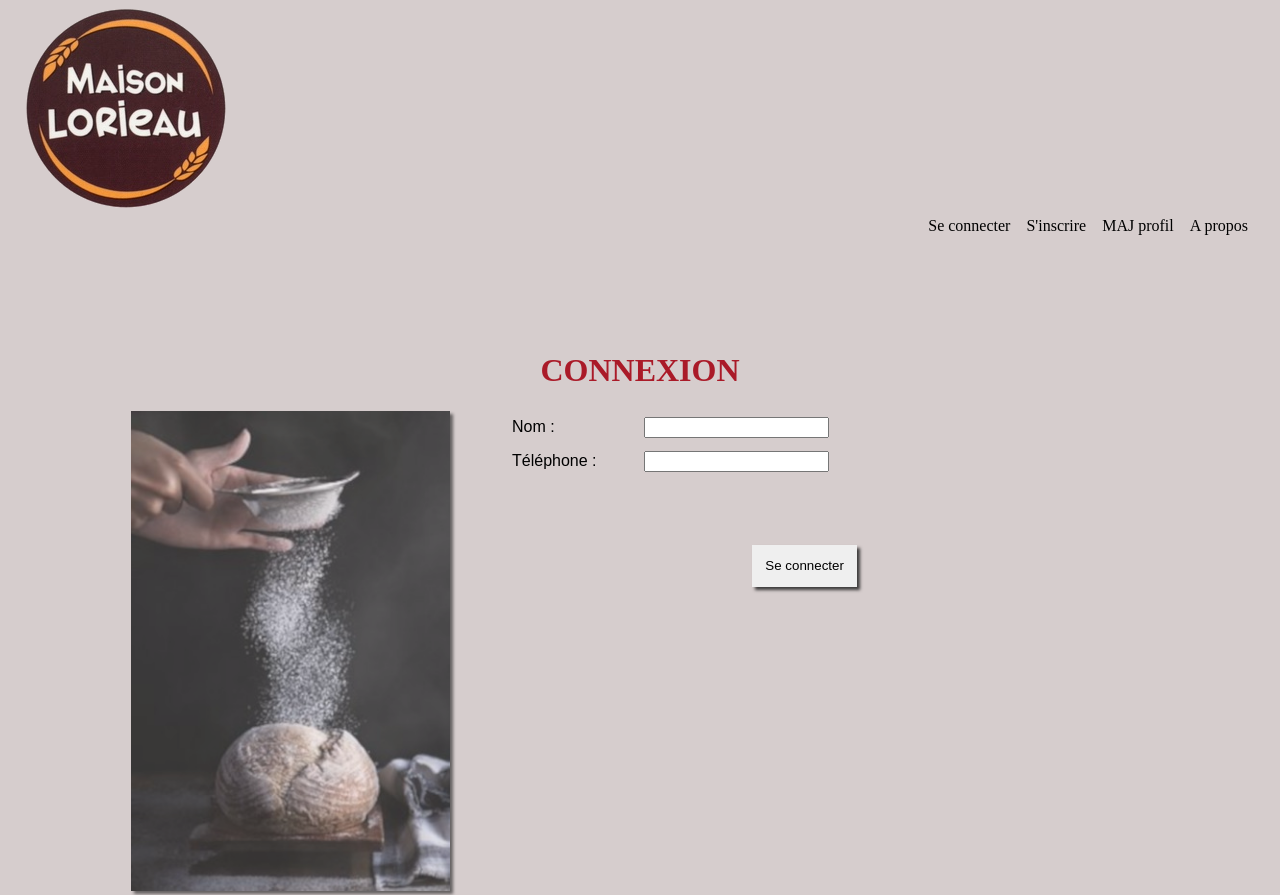
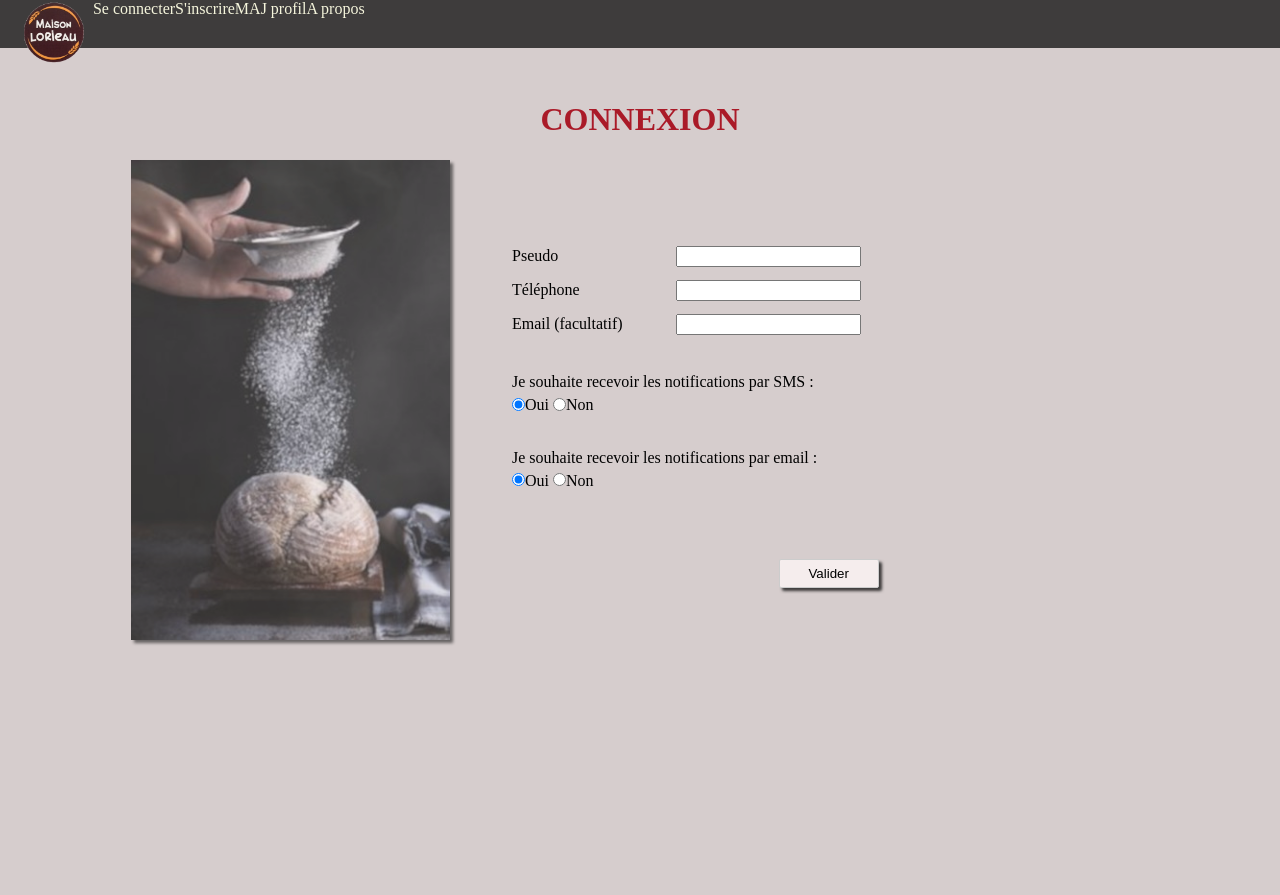
Before and after one commit to cathlm/uml-boulangerie, a plain HTML site: page pageConnexion.html in a window 1280 px wide. After the commit the page ends 800 px from the top, so only its background shows below. Drawn offline with Linux system fonts and the light colour scheme; a web font is replaced by a local one.

Commit message:
reprise et modif commit du 04.06

```diff
--- a/pageConnexion.html
+++ b/pageConnexion.html
@@ -7,30 +7,23 @@
     <meta http-equiv="Compatible X-UA" content="ie = bord" />
     <title> BOULANGERIE LORIEAU ENVOI DE SMS </title>
     <link rel="stylesheet" href="/public/css/style.css" />
-    <link rel="stylesheet" href="/public/css/pageConnexion.css" />
-
 </head>
 
 <body class="bodyConnexion">
 
-    <nav>
-            <div class="logo">
+    <nav class="navPageN">
+            <div class="logoPageN">
                     <img src="images/logo.png" alt="Logo"/>
             </div>
 
-            <div class = "connexEtc">
+            <div class = "menuPageN">
                 <a href="pageConnexion.html"> Se connecter </a>
                 <a href="pageInscription.html"> S'inscrire </a>
                 <a href="pageMajProfil.html"> MAJ profil </a>
                 <a href="pageApropos.html"> A propos </a>
 
             </div>
-
-            <div class = "enTete">
-
-
-            </div>
-        </nav>
+    </nav>
 
 
 
@@ -42,22 +35,32 @@
         <img src="images/fondPageConnect.jpg" alt="farine">
     </div>
 
-    <div class="Formulaire">
-        <form action="/">
-            <label for="nom">Nom :</label>
-            <input type="text" name="nom"><br>
 
+    <div class="formulaire">
 
-            <label for="tel">Téléphone :</label>
-            <input type="text" name="tel"><br>
+        <form action="/inscription" method="POST">
+            <label for="pseudo">Pseudo </label>
+            <input type="text" name="pseudo"><br>
+            <label for="telephone">Téléphone</label>
+            <input type="text" name="telephone"><br>
+            <label for="mail">Email (facultatif)</label>
+            <input type="email" name="mail"><br>
 
-            <button type="submit">Se connecter</button>
+            <p>Je souhaite recevoir les notifications par SMS :</p>
+            <input type="radio" name="recevoirSms" value="1" checked>Oui
+            <input type="radio" name="recevoirSms" value="0">Non
 
+            <p>Je souhaite recevoir les notifications par email :</p>
+            <input type="radio" name="recevoirMail" value="1" checked>Oui
+            <input type="radio" name="recevoirMail" value="0">Non<br>
+
+            <button type="submit">Valider</button>
         </form>
     </div>
 </div>
 
 
+
 </body>
 
 </html>
--- a/public/css/essaiConnexion.css
+++ b/public/css/essaiConnexion.css
@@ -1,39 +1,17 @@
+/* ==============================================================================
+=================================================================  PAGE CONNEXION
+================================================================================= */
 
 
-
-nav {
+.pageConnexion {
     display: flex;
-    flex-flow: row;
-    flex-wrap: wrap;
-    height: 60px;
-   }
-
-.connexEtc {
-    display: inline-block;
-    text-align: right;
-    margin-right: 2em;
-    }
-
-.navImg {
-    width: 70%;
-}
-
-.imgNav {
-    margin: 0;
-    padding: 0;
-    border-radius: 50%;
-    position: absolute;
-    height: 5em;
-}
-
-.pageConnexImg {
-  width: 40%;
-  padding-left: 10%;
+    flex-flow: row wrap;
 
 }
+.pageConnexion Img {
+  width: 30%;
+}
 .pageConnexImg img {
-  /* margin: 0 auto; */
-
     height: 30em;
     opacity: 0.75;
     box-shadow: 3px 3px 3px #3e3c3c;
@@ -41,32 +19,41 @@ nav {
 }
 
 .formulaire {
-
-    top: 10em;
-    margin: 2em;
+    top: 20em;
     display: inline-block;
-    margin: auto auto auto 5em;
 }
 
 
 label {
     display: inline-block;
-    min-width: 8em;
-    font: 1rem 'luissSans-Regular', sans-serif;
+    min-width: 10em;
 }
 
-input,
-label {
+input, label {
     margin: .4rem 0;
 }
 
 button {
+    padding:6px 0 6px 0;
+    font:bold 13px Arial;
+    background:#f5f5f5;
+    color:#555;
+    border-radius:2px;
+    width:100px;
+    border:1px solid #ccc;
+    box-shadow:1px 1px 3px #999;
     transition: 1s;
-    padding: 1em;
-    background-color: ##d6cdcd;
+    box-shadow: 3px 3px 3px #3e3c3c;
+
+
+
+
+/*
+    transition: 1s;
+    padding: 2em;
+    background-color: #d6cdcd;
     border: none;
-    box-shadow: 3px 3px 3px #3e3c3c;
-    margin: 5em 0 0 18em;
+    margin: 5em 0 0 18em; */
 }
 button:hover {
     transition: .2s;
--- a/public/css/pageConnexion.css
+++ b/public/css/pageConnexion.css
@@ -1,37 +1,14 @@
-@font-face {
-    font-family: 'luissSans-Regular';
-    src: url("../fonts/luiss/LuissSans-Regular.otf");
-}
-
-.bodyAbonnement {
-    background-color: d6cdcd9;
-}
-
-
-h2 {
-    color: #aa1a28;
-    text-align: center;
-    margin-top: 2em;
-}
-
-p {
-    text-align: center;
-}
-
-
-
 
 .pageConnexion {
-    font-family: 'luissSans-Regular', serif;
     display: flex;
-    flex-flow: row   wrap;
+    flex-flow: row wrap;
+
 }
 .pageConnexImg {
   width: 40%;
   padding-left: 10%;
 }
 .pageConnexImg img {
-  /* margin: 0 auto; */
     height: 30em;
     opacity: 0.75;
     box-shadow: 3px 3px 3px #3e3c3c;
@@ -39,23 +16,36 @@ p {
 }
 
 .formulaire {
-    padding: 2em;
-    display: inline-block;
-    margin: auto auto auto 5em;
+
+    margin: 5em 0 0 0;
 }
 
-
+.formulaire p{
+    text-align: left;
+    margin-top: 2em;
+}
 label {
     display: inline-block;
-    min-width: 8em;
-    font: 1rem 'luissSans-Regular', sans-serif;
+    min-width: 10em;
+    font: 1rem;
 }
 
 input,
 label {
     margin: .4rem 0;
 }
-
+button {
+    padding:6px 0 6px 0;
+    background-color: #f5eded;
+    color: black;
+    border-radius:2px;
+    width:100px;
+    border:1px solid #ccc;
+    transition: 1s;
+    box-shadow: 3px 3px 3px #3e3c3c;
+    margin: 5em 0 0 20em;
+}
+/*
 button {
     transition: 1s;
     padding: 1em;
@@ -63,9 +53,10 @@ button {
     border: none;
     box-shadow: 3px 3px 3px #3e3c3c;
     margin: 5em 0 0 18em;
-}
+} */
 button:hover {
     transition: .2s;
     background-color: #aa1a28;
     cursor: pointer;
-}
+    color: whitesmoke;
+   }
--- a/public/css/style.css
+++ b/public/css/style.css
@@ -21,7 +21,7 @@ body, div, p, a, ul, li, nav, form  {
 
 body {
     background-color: #d6cdcd;
-    font-family: luiss, serif;
+    font-family: 'luissSans-regular', serif;
 }
 
 a {
@@ -30,7 +30,7 @@ a {
 }
 
 h1 {
-    padding-top: 2em;
+    padding-top: 1em;
 }
 
 li {
@@ -49,61 +49,158 @@ h2 {
 
 }
 
-/*                                                               EN TETE*/
+/* ===========================================================================
+ ==========================================================EN-TETE PAGE ACCUEIL
+ ============================================================================== */
+
 .enTete {
-    margin-top: 2em;
     display: flex;
     flex-flow: row wrap;
     align-items: center;
     justify-content: space-around;
-  }
+}
+
+.menu {
+    display: flex;
+    justify-content: flex-end;
+    margin-right: 8.3em;
+    }
+
+.photoDevanture img {
+    size: 120%;
+ }
+
+/* ===========================================================================
+ ==========================================================EN-TETE AUTRES PAGES
+ ============================================================================== */
 
 .navPage1  {
-    padding-bottom: 1em;
+    padding-bottom: 0.5em;
     padding-left: 1em;
     background-color: #3e3c3c;
     color: beige;
 }
-
-
 .navPage1 p {
     font-size: 300%;
   }
 .navPage1 img {
     height: 6em;
+    padding: 1.3em;
+    box-shadow: 3px 3px 3px #3e3c3c;
 }
 
 
-.connexEtc {
+
+.navPageN {
+    display: flex;
+    flex-flow: row wrap;
+    padding-bottom: 1em;
+    padding-left: 1em;
+    background-color: #3e3c3c;
+    color: beige;
+    height: 3em;
+}
+
+.navPageN img {
+    height: 4em;
+}
+
+
+.menuPageN {
     display: flex;
     justify-content: flex-end;
-    margin-right: 2em;
-    }
+}
 
-.connexEtc a {
-    margin-left: 1em;
-}
-/* =============================================================================== */
-/* ================================================================PAGE ACCUEIL*/
-/* =============================================================================== */
+
+/* ===============================================================================
+   ================================================================    PAGE ACCUEIL
+   =============================================================================== */
 
 
 .texteAccueil p {
     margin: 2em 5em 2em 5em;
-    font-size: 1.2em;
+    /* font-size: 1.1em; */
 }
 .nosOffres {
     display: flex;
     flex-flow: row wrap;
     justify-content: space-around;
 }
-
+/*
+.offresSeciales {
+    margin: auto;
+} */
 .nosOffres img {
     height: 145px;
     box-shadow: 3px 3px 3px #3e3c3c;
     margin : 0 .2em 0 .2em;
 }
+
+
+
+
+/* ===============================================================================
+   ============================================================    PAGE CONNECTION
+   =============================================================================== */
+
+.pageConnexion {
+    display: flex;
+    flex-flow: row wrap;
+
+}
+.pageConnexImg {
+  width: 40%;
+  padding-left: 10%;
+}
+.pageConnexImg img {
+    height: 30em;
+    opacity: 0.75;
+    box-shadow: 3px 3px 3px #3e3c3c;
+    margin : 0 .2em 0 .2em;
+}
+
+.formulaire {
+
+    margin: 5em 0 0 0;
+}
+
+.formulaire p{
+    text-align: left;
+    margin-top: 2em;
+}
+label {
+    display: inline-block;
+    min-width: 10em;
+    font: 1rem;
+}
+
+input,
+label {
+    margin: .4rem 0;
+}
+button {
+    padding:6px 0 6px 0;
+    background-color: #f5eded;
+    color: black;
+    border-radius:2px;
+    width:100px;
+    border:1px solid #ccc;
+    transition: 1s;
+    box-shadow: 3px 3px 3px #3e3c3c;
+    margin: 5em 0 0 20em;
+}
 /*
-.offresSpeciales {
-    margin: auto;
+button {
+    transition: 1s;
+    padding: 1em;
+    background-color: ##d6cdcd;
+    border: none;
+    box-shadow: 3px 3px 3px #3e3c3c;
+    margin: 5em 0 0 18em;
 } */
+button:hover {
+    transition: .2s;
+    background-color: #aa1a28;
+    cursor: pointer;
+    color: whitesmoke;
+   }
```
Also changed, not shown: index.html (+24 -17 lines), images/commander.jpg (added), public/images/commander.jpg (added).
